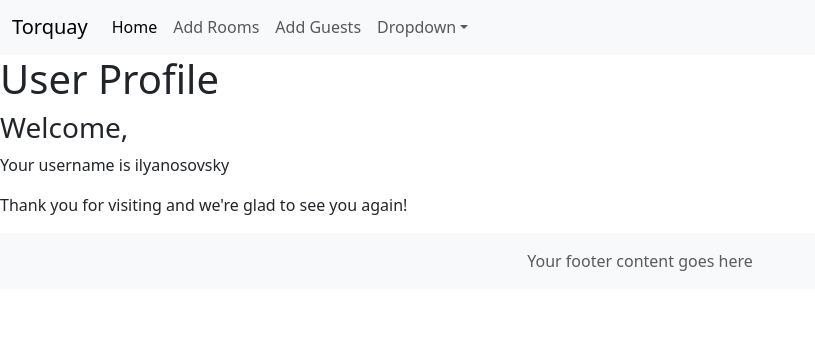
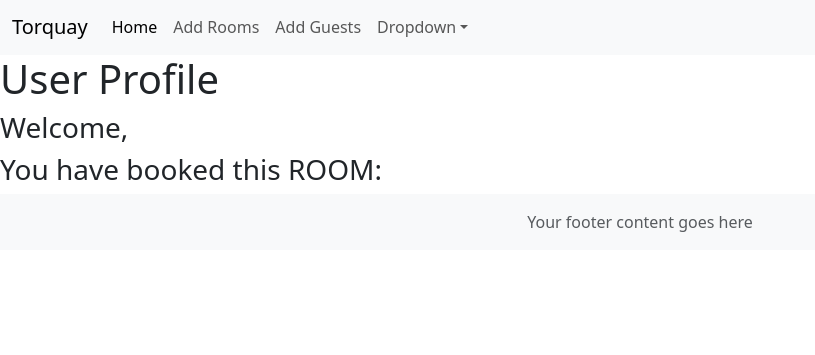
Before and after one commit to ilyanosovsky/Hotel_Torquay, a Django app: page /accounts/profile/1/ in a window 1280 px wide. Shown: the part 25-380 px from the top of the page, without its empty margins (0-815 px from the left). Run offline with Django 4.2, Linux system fonts and the light colour scheme; data comes from the database, SQL or seed files in the repository; both versions use the stored data as it was after the commit; some libraries are stand-ins or nearby versions.

Commit message:
fixed bugs

```diff
--- a/hotel_torquay_top/accounts/templates/profile.html
+++ b/hotel_torquay_top/accounts/templates/profile.html
@@ -3,7 +3,34 @@
 {% block content %}
 <h1>User Profile</h1>
 <h3>Welcome, {{user.first_name}} {{user.last_name}}</h3>
-<p>Your username is {{ user.username }}</p>
-<p>Thank you for visiting and we're glad to see you again!</p>
+<h3>You have booked this ROOM:</h3>
+<div class="d-flex justify-content-between">
+    {% for room in all_rooms %}
+    <div class="col">
+        <div class="card" style="width: 18rem;">
+            <img src="{{ room.room_img }}" style='width: 285px; height: 200px; margin-bottom: 10px' class="card-img-top" alt="room img">
+            <div class="card-body">
+                <h4 class="card-title">Room type: {{ room.room_type }}</h4>
+                {% with room_rate=room.room_type.room_type.room_rate.all %}
+                {% if room_rate %}
+                <h5 class="card-title">Room price: ${{ room_rate.room_rate }}
+                </h5>
+                {% endif %}
+                {% endwith %}
+                <h6 class="card-title">Room size: {{ room.room_size }} person</h6>
+                <p class="card-text">Description:
+                    {{ room.room_type.room_description }}
+                </p>
+                {% if user.is_authenticated%}
+                <form action="{% url 'add_booking' %}" method="get">
+                    <button class="btn btn-primary"> Book Now
+                    </button>
+                  </form>
+                  {% endif %}
+            </div>
+        </div>
+    </div>
+    {% endfor %}
+</div>
 
 {% endblock content %}
--- a/hotel_torquay_top/hotel_torquay/settings.py
+++ b/hotel_torquay_top/hotel_torquay/settings.py
@@ -92,6 +92,7 @@
     }
 }
 
+
 # Password validation
 # https://docs.djangoproject.com/en/4.2/ref/settings/#auth-password-validators
 
--- a/hotel_torquay_top/visitors/models.py
+++ b/hotel_torquay_top/visitors/models.py
@@ -13,7 +13,7 @@
     passport_number = models.CharField(max_length=20)
 
     def __str__(self):
-        return self.first_name + ' ' + self.last_name
+        return f'{self.first_name} {self.last_name}'
 
 class Room(models.Model):
     room_img = models.URLField(default = '')
@@ -33,7 +33,8 @@
     is_cancelled = models.BooleanField(default=False)
 
     def __str__(self):
-        return self.guest.room + 'for' + self.guest.first_name + ' ' + self.guest.last_name + ' '
+        return f"{self.room} room for {self.guest.first_name} {self.guest.last_name}"
+
 
 class RoomType(models.Model):
     type = models.CharField(max_length=20)
--- a/hotel_torquay_top/visitors/templates/homepage.html
+++ b/hotel_torquay_top/visitors/templates/homepage.html
@@ -8,8 +8,12 @@
             <img src="{{ room.room_img }}" style='width: 285px; height: 200px; margin-bottom: 10px' class="card-img-top" alt="room img">
             <div class="card-body">
                 <h4 class="card-title">Room type: {{ room.room_type }}</h4>
+                {% with room_rate=room.room_type.room_type.room_rate.all %}
+                {% if room_rate %}
                 <h5 class="card-title">Room price: ${{ room_rate.room_rate }}
                 </h5>
+                {% endif %}
+                {% endwith %}
                 <h6 class="card-title">Room size: {{ room.room_size }} person</h6>
                 <p class="card-text">Description:
                     {{ room.room_type.room_description }}
```
Also changed, not shown: hotel_torquay_top/visitors/forms.py (+7 -4 lines), hotel_torquay_top/db.sqlite3.
